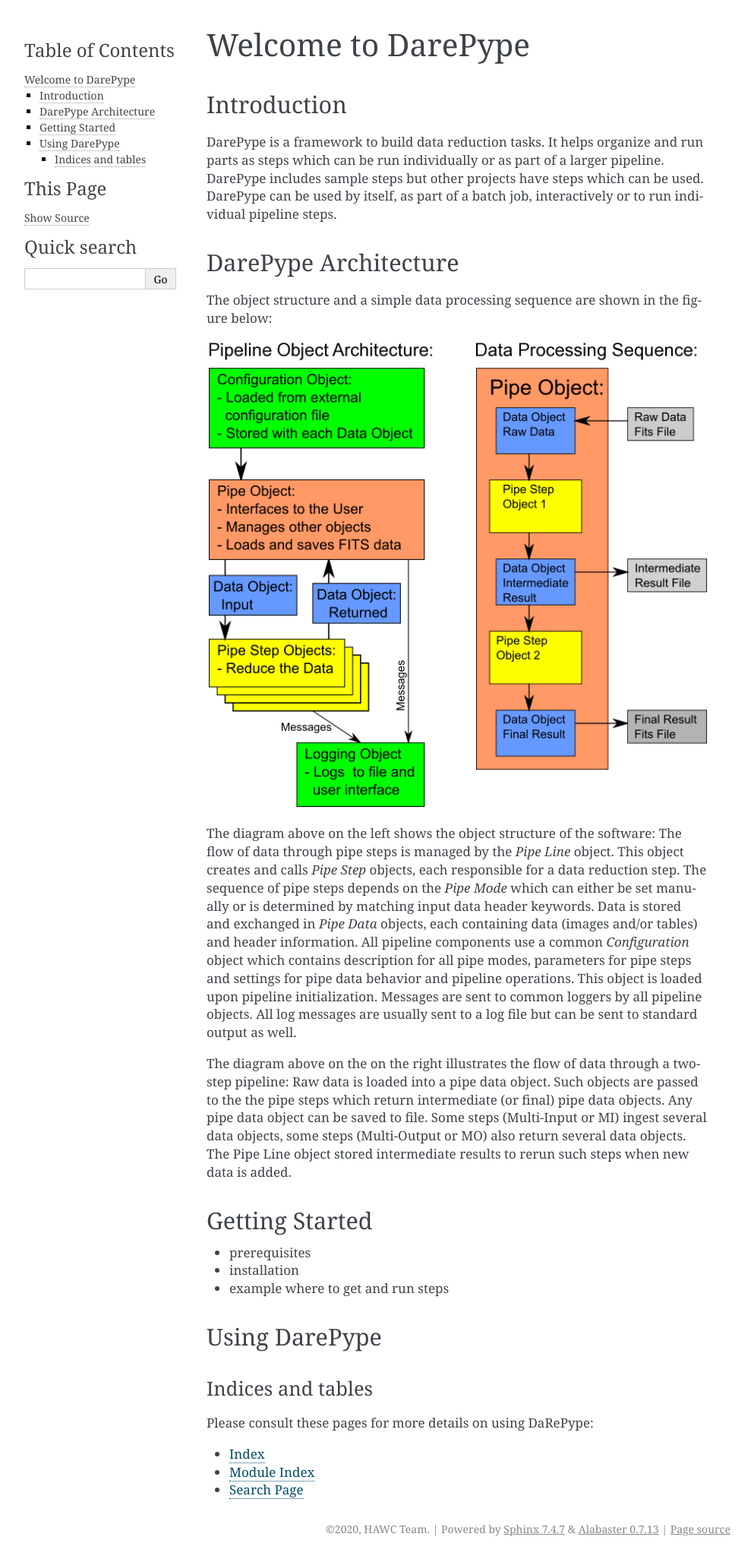
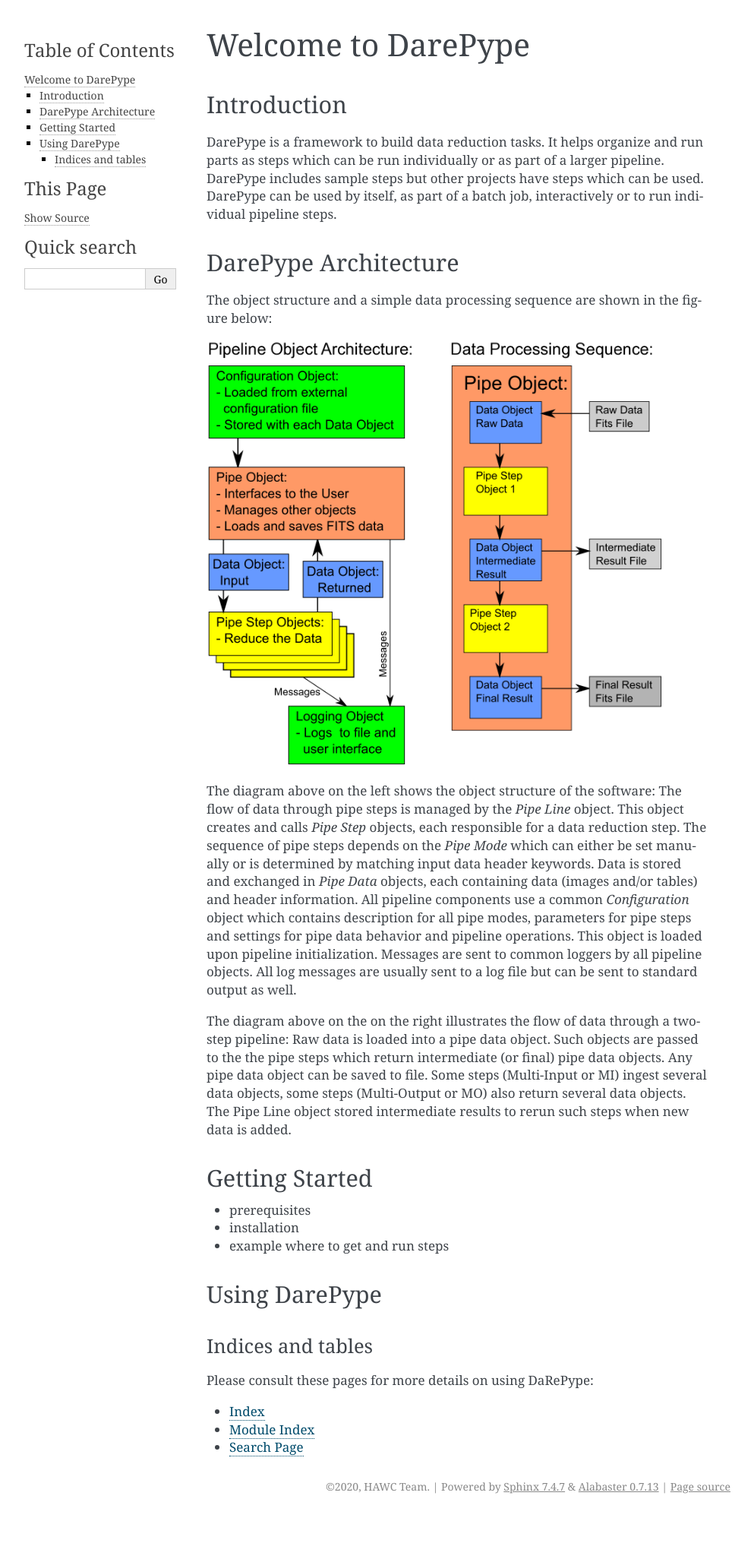
Before and after one commit to berthoud/DaRePype, a Sphinx documentation site: the page built from docs/index.rst, in a window 1280 px wide. Shown: the whole page at 76% size, without its empty margins (148-1141 px from the left). Built offline with Sphinx 7.4.7, drawn with Linux system fonts in a browser that asks for light colours; after the commit the page ends 1996 px from its top, so only the background shows below that.

Commit message:
Updates to documentation

```diff
--- a/docs/conf.py
+++ b/docs/conf.py
@@ -23,6 +23,9 @@
 
 # The full version, including alpha/beta/rc tags
 release = '0.1.2'
+
+# Set master doc (else it looks for contents.rst)
+master_doc = 'index'
 
 
 # -- General configuration ---------------------------------------------------
--- a/docs/index.rst
+++ b/docs/index.rst
@@ -27,6 +27,7 @@
 
 .. image:: images/core_basic_all.png
    :alt: Pipeline architecture
+   :width: 600
 
 The diagram above on the left shows the object structure of the software: The flow of data through pipe steps is managed by the *Pipe Line* object. This object creates and calls *Pipe Step* objects, each responsible for a data reduction step. The sequence of pipe steps depends on the *Pipe Mode* which can either be set manually or is determined by matching input data header keywords. Data is stored and exchanged in *Pipe Data* objects, each containing data (images and/or tables) and header information. All pipeline components use a common *Configuration* object which contains description for all pipe modes, parameters for pipe steps and settings for pipe data behavior and pipeline operations. This object is loaded upon pipeline initialization. Messages are sent to common loggers by all pipeline objects. All log messages are usually sent to a log file but can be sent to standard output as well.
 
```
Also changed, not shown: .readthedocs.yml.
